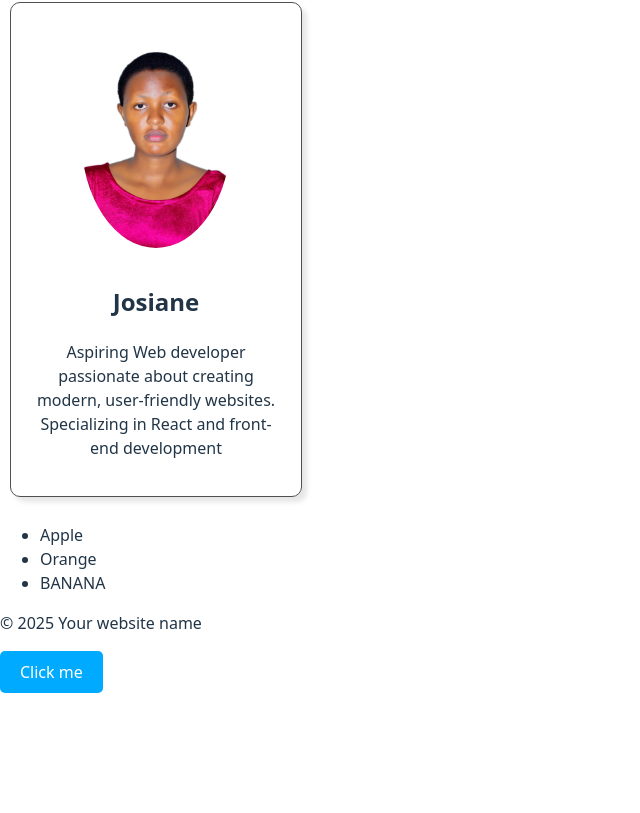
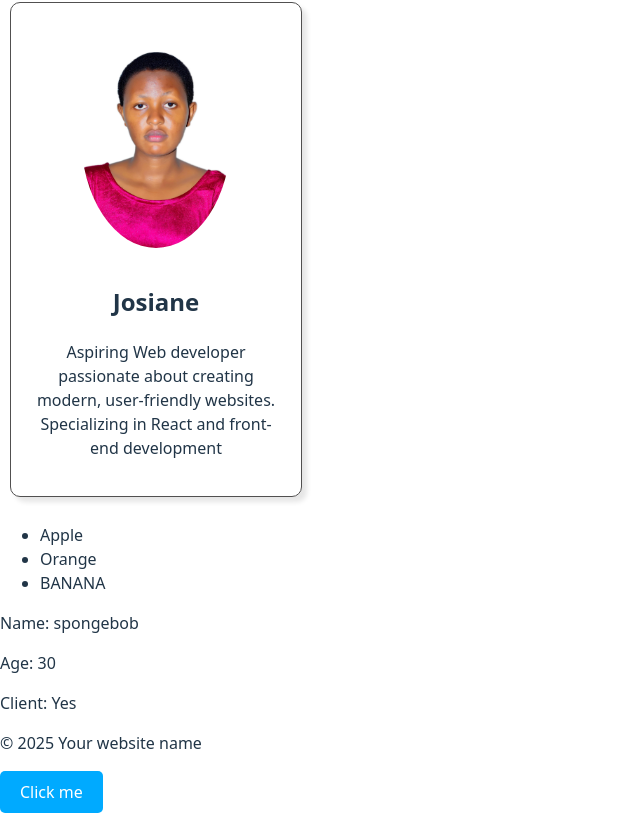
Before and after one commit to Josiane05/my-react-app2, a React (Vite) app: page / in a window 1280 px wide. Shown: the part 255-1068 px from the top of the page, without its empty margins (0-640 px from the left). Before the commit the page ends 948 px from the top, so only its background shows below. Built offline with nearby package versions, Linux system fonts and the light colour scheme.

Commit message:
client.jsx working

```diff
--- a/src/App.jsx
+++ b/src/App.jsx
@@ -3,7 +3,7 @@ import Footer from './Footer.jsx'
 import Food from './Food.jsx'
 import Card from './Card.jsx'
 import Button from './Button.jsx'
-
+import Client from './Client.jsx'
 
 
 function App() {
@@ -13,10 +13,11 @@ function App() {
           <Header/>
           <Card/>
           <Food/>
+          <Client name="spongebob" age={30} isStudent={true}/>
           <Footer/>
           <Button/>
         </>
     );
 }
 
-export default App
+export default App;
--- a/src/Button.jsx
+++ b/src/Button.jsx
@@ -1,14 +1,6 @@
 
 function Button(){
 
-    const styles = {
-          backgroundColor: "hsl(200, 100%, 50%)",
-          color: "white",
-          padding: "10px 20px",
-          borderRadius: "5px",
-          border: "none",
-          cursor: "pointer",
-    }
-    return(<button style={styles}>Click me</button>);
+    return(<button className="button">Click me</button>);
 }
 export default Button
--- /dev/null
+++ b/src/Client.jsx
@@ -0,0 +1,12 @@
+
+function Client(props){
+    return(
+        <div>
+            <p>Name: {props.name}</p>
+            <p>Age: {props.age}</p>
+            <p>Client: {props.isStudent ? "Yes" : "No"}</p>
+        </div>
+    );
+
+}
+export default Client;
```
